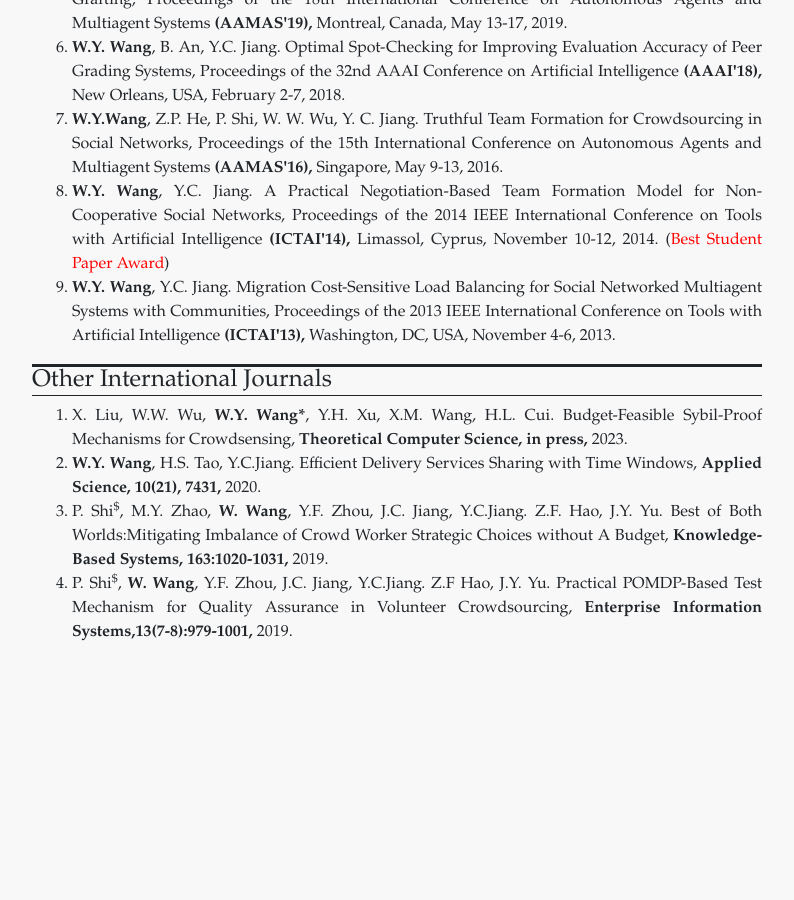
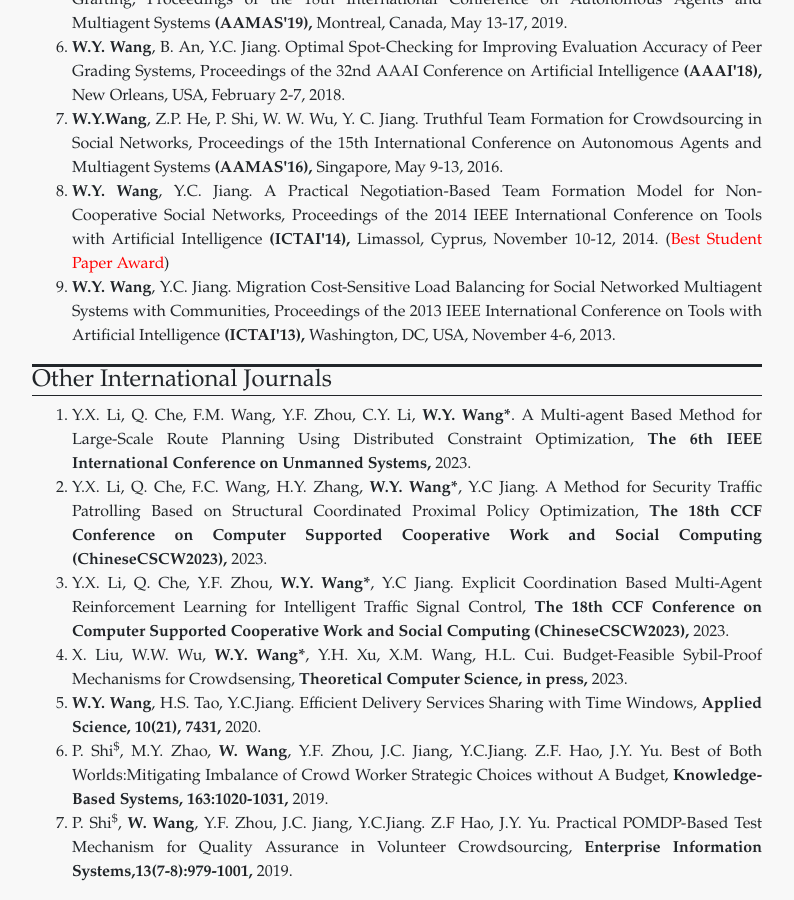
Before and after one commit to wanyuanwang/wanyuanwang.github.io, a Jekyll site: the page built from publications.html, in a window 1280 px wide and 900 px high, scrolled down 1758 px. Shown: the whole window, without its empty margins (243-1037 px from the left). Built offline with Jekyll 4.4.1, drawn with Linux system fonts in a browser that asks for light colours; before the commit the page ends 2418 px from its top, so only the background shows below that.

Commit message:
Update other_journal_papers.yml

```diff
--- a/_data/other_journal_papers.yml
+++ b/_data/other_journal_papers.yml
@@ -1,3 +1,18 @@
+- authors:  Y.X. Li, Q. Che, F.M. Wang, Y.F. Zhou, C.Y. Li, <b>W.Y. Wang*</b>.
+  title: A Multi-agent Based Method for Large-Scale Route Planning Using Distributed Constraint Optimization,
+  journal: The 6th IEEE International Conference on Unmanned Systems,
+  date: 2023.
+
+- authors: Y.X. Li, Q. Che, F.C. Wang, H.Y. Zhang, <b>W.Y. Wang*</b>, Y.C Jiang.
+  title: A Method for Security Traffic Patrolling Based on Structural Coordinated Proximal Policy Optimization,
+  journal: The 18th CCF Conference on Computer Supported Cooperative Work and Social Computing (ChineseCSCW2023),
+  date: 2023.
+
+- authors: Y.X. Li, Q. Che, Y.F. Zhou, <b>W.Y. Wang*</b>, Y.C Jiang.
+  title: Explicit Coordination Based Multi-Agent Reinforcement Learning for Intelligent Traffic Signal Control,
+  journal: The 18th CCF Conference on Computer Supported Cooperative Work and Social Computing (ChineseCSCW2023),
+  date: 2023.
+
 - authors: X. Liu, W.W. Wu, <b>W.Y. Wang*</b>, Y.H. Xu, X.M. Wang, H.L. Cui.
   title: Budget-Feasible Sybil-Proof Mechanisms for Crowdsensing,
   journal: Theoretical Computer Science, in press,
```
